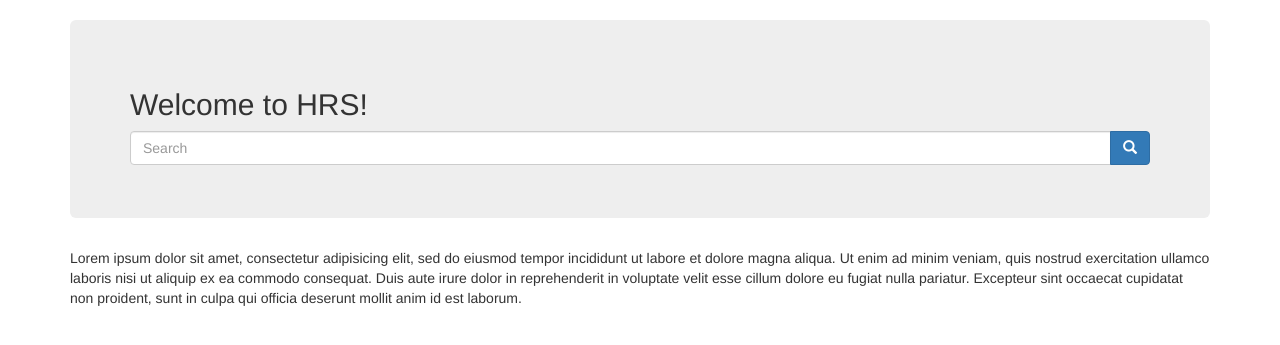
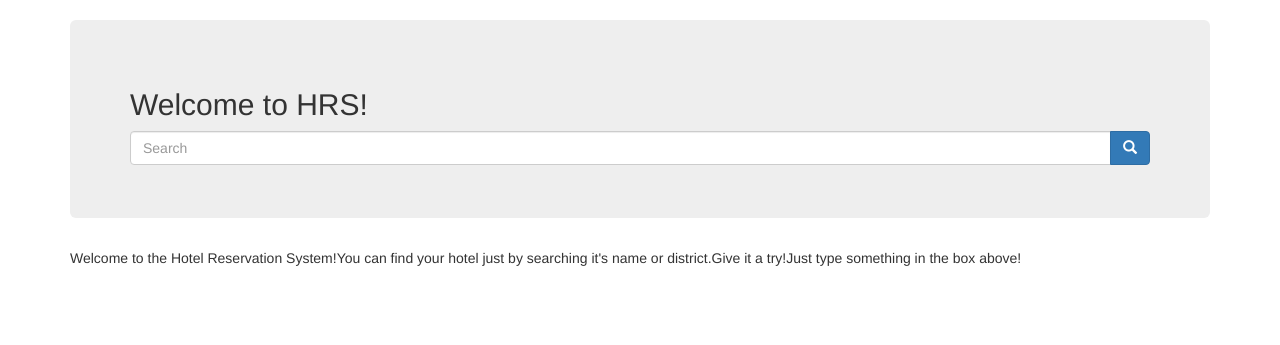
Before and after one commit to serdarunlusoy/hotelReservation, a PHP site: page / in a window 1280 px wide. Shown: the part 52-397 px from the top of the page. Run offline with PHP 8.4, Linux system fonts and the light colour scheme; some libraries are stand-ins or nearby versions.

Commit message:
Minor ınterface modify
A better welcome text

```diff
--- a/BETA/index.php
+++ b/BETA/index.php
@@ -62,12 +62,7 @@ include_once 'mysqli_connect.php';
             </form>
             <!--SEARCH END SEARCH END SEARCH END SEARCH END SEARCH END SEARCH END SEARCH END SEARCH -->
         </div>
-        Lorem ipsum dolor sit amet, consectetur adipisicing elit, sed do eiusmod
-        tempor incididunt ut labore et dolore magna aliqua. Ut enim ad minim veniam,
-        quis nostrud exercitation ullamco laboris nisi ut aliquip ex ea commodo
-        consequat. Duis aute irure dolor in reprehenderit in voluptate velit esse
-        cillum dolore eu fugiat nulla pariatur. Excepteur sint occaecat cupidatat non
-        proident, sunt in culpa qui officia deserunt mollit anim id est laborum.
+       Welcome to the Hotel Reservation System!You can find your hotel just by searching it's name or district.Give it a try!Just type something in the box above!
 
 
 
```
